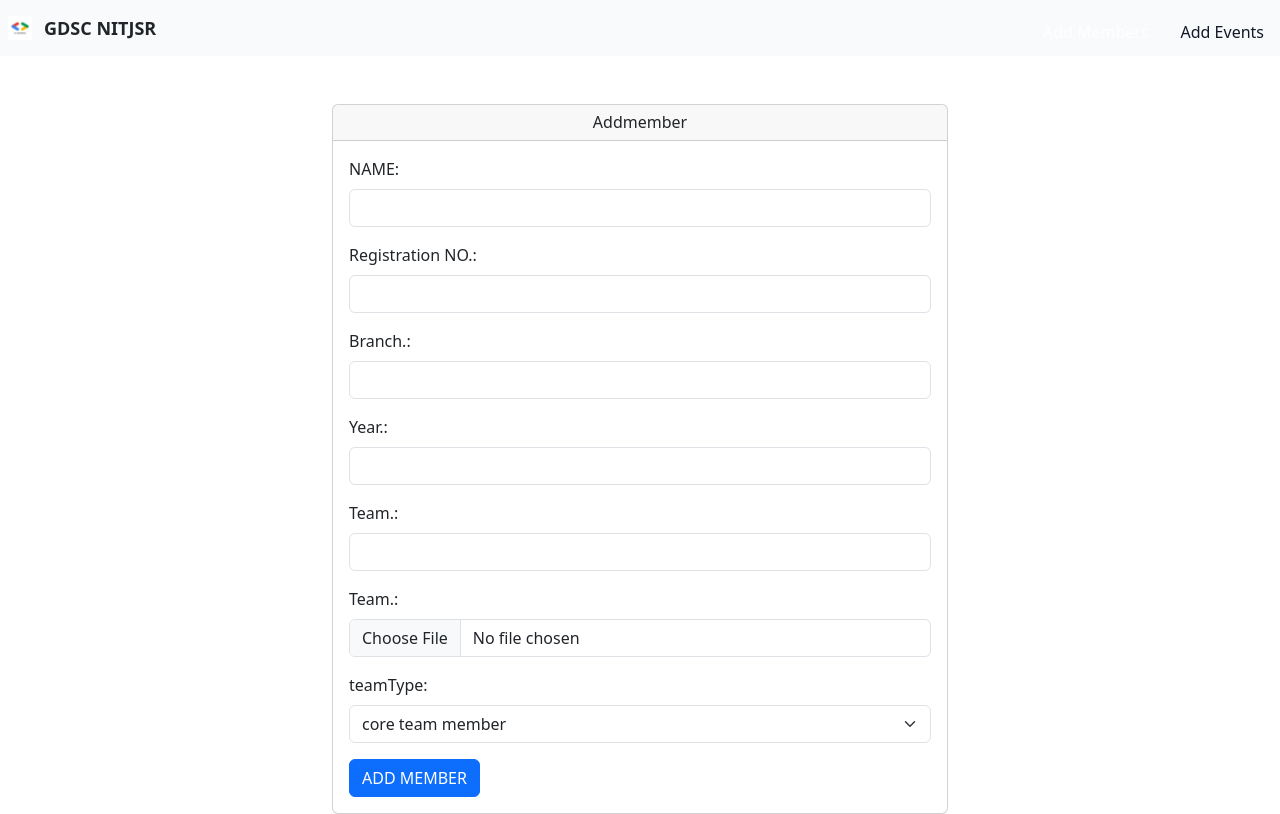
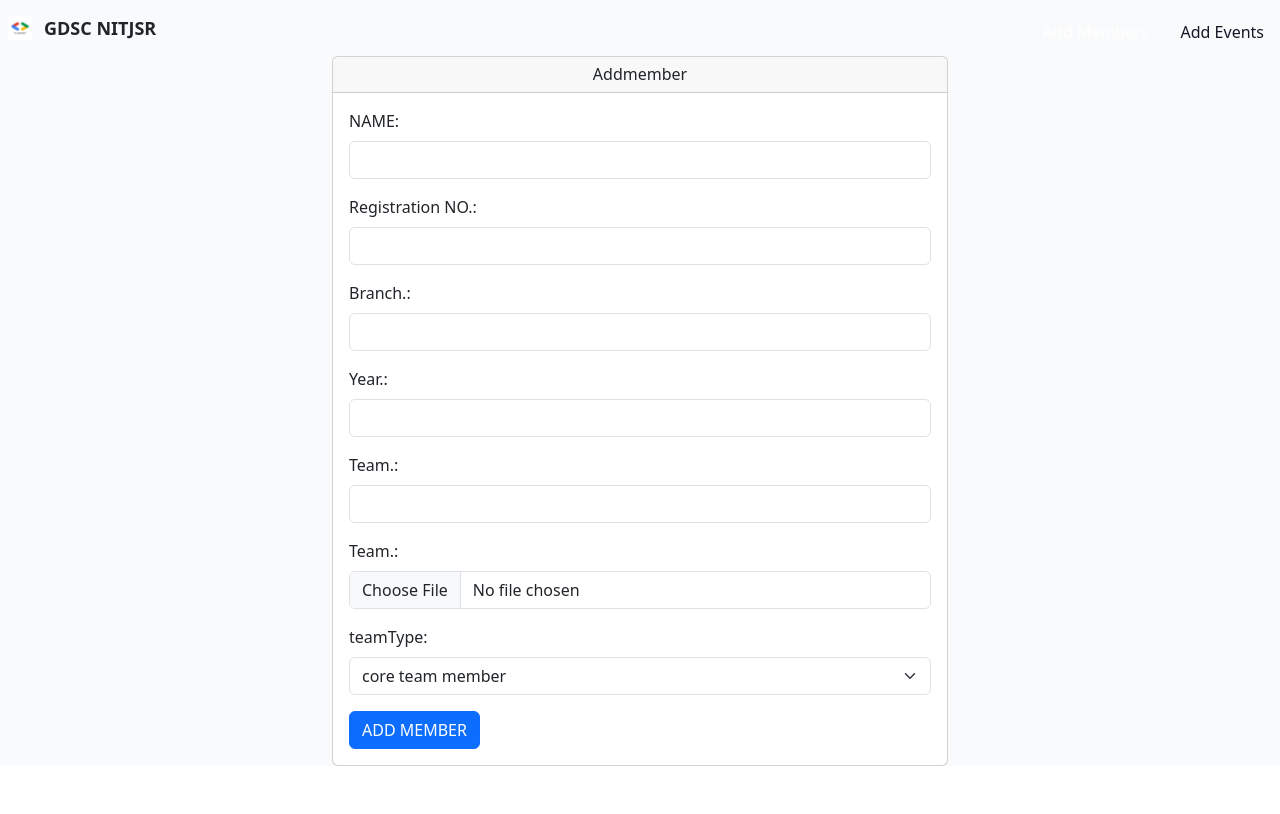
Before and after one commit to mnkraj/GDSCnitjsr_officalweb, a React (Create React App) app in the folder gdscnitjsr/: page /addmember in a window 1280 px wide. Built offline with nearby package versions, Linux system fonts and the light colour scheme.

Commit message:
add members css problem solved

```diff
--- a/gdscnitjsr/src/pages/Addmembers.js
+++ b/gdscnitjsr/src/pages/Addmembers.js
@@ -86,7 +86,7 @@ reader.readAsDataURL(imgfile);
   return (
     <>
     <Navbar />
-      <div className="container mt-5">
+      <div className="container  bg-gray-50 dark:bg-gray-900">
       <div className="row justify-content-center">
         <div className="col-md-6">
           <div className="card">
@@ -135,7 +135,7 @@ reader.readAsDataURL(imgfile);
   </select>
 </div>
 
-                <button type="submit" className="btn btn-primary">ADD MEMBER</button>
+                <button type="submit" className="btn btn-primary bg-primary">ADD MEMBER</button>
               </form>
               {resp && (
                   <>
```
